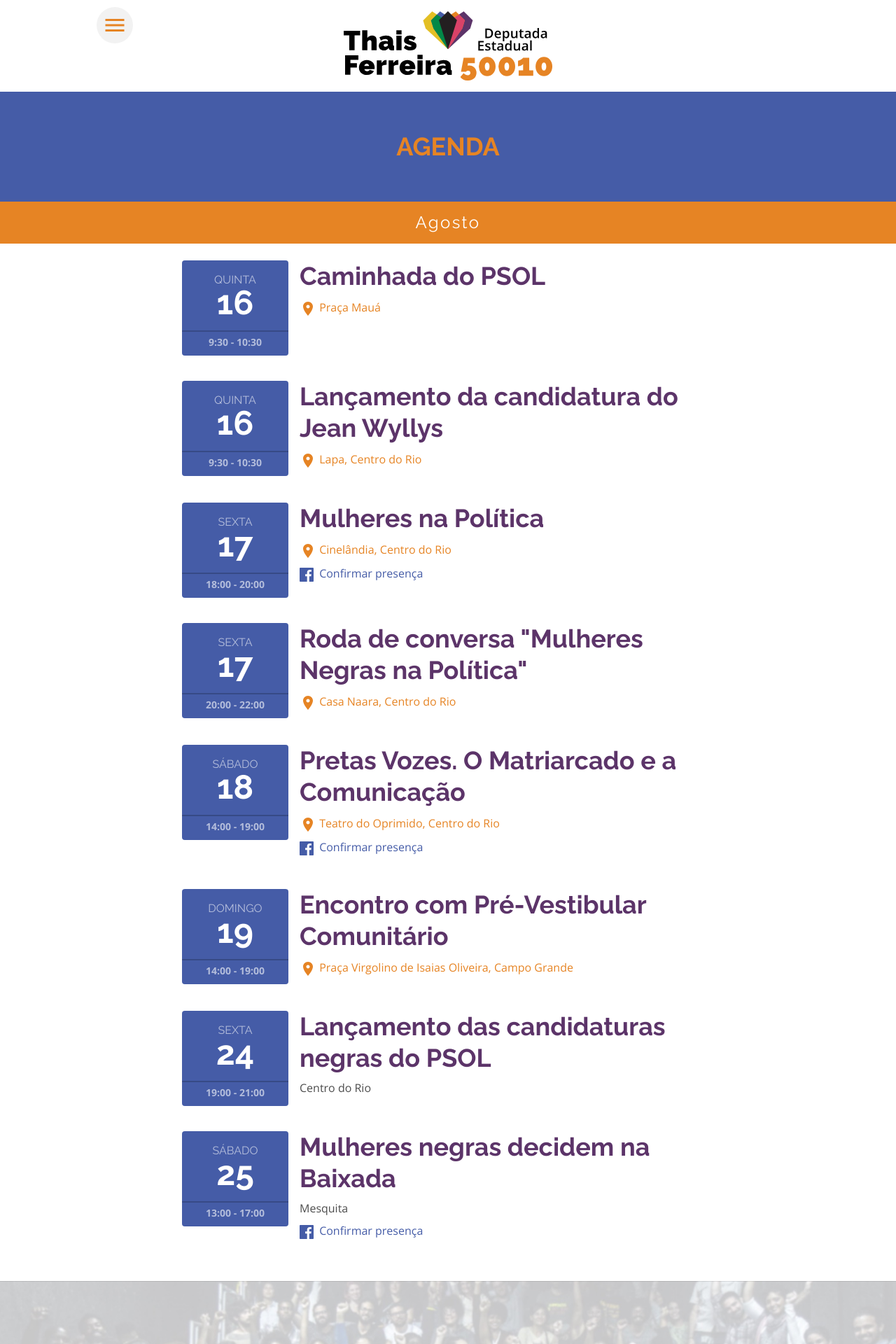
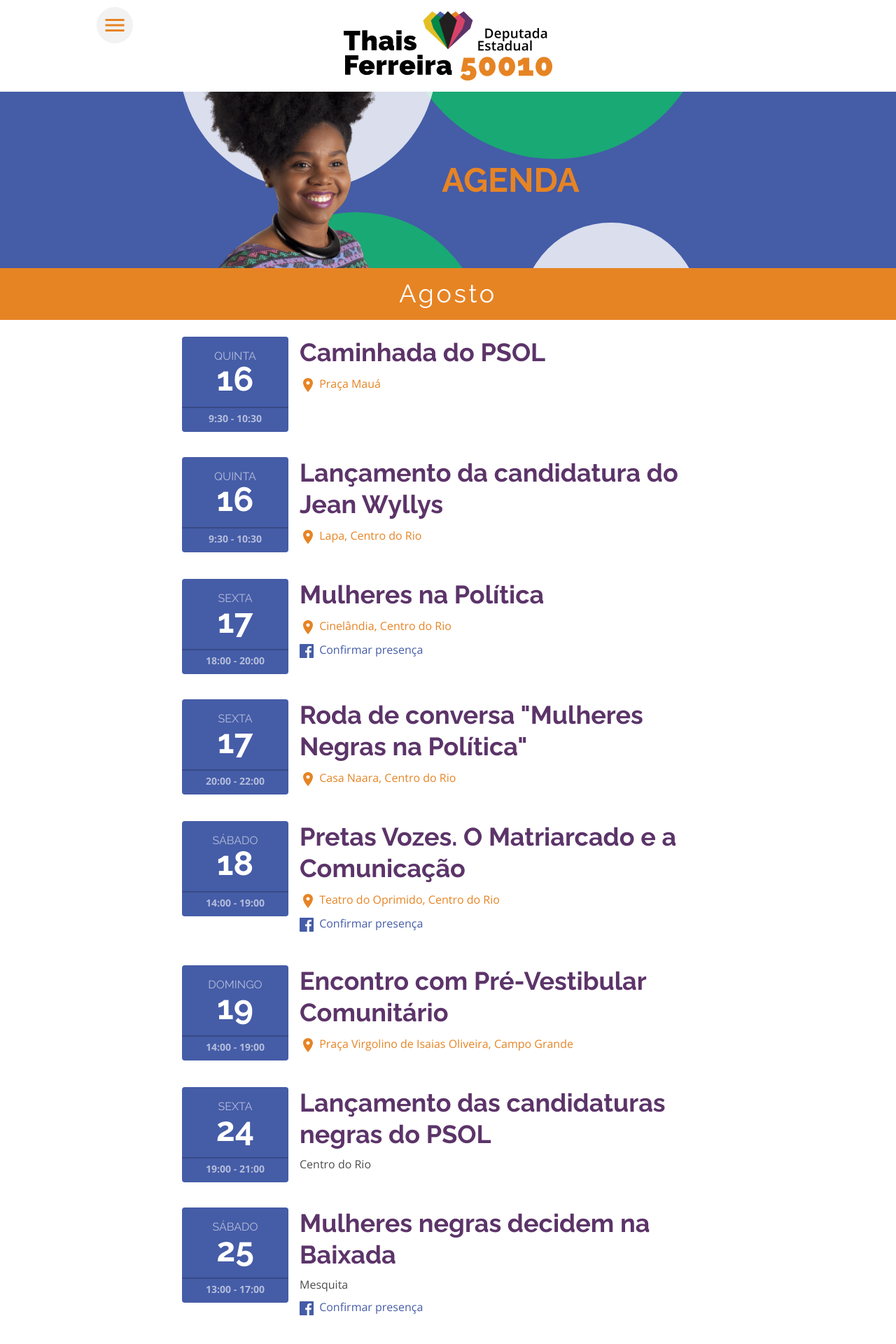
Before and after one commit to rodrigomuniz/thaisferreira, a Jekyll site: the page built from agenda.html, in a window 1280 px wide. Shown: the top 1920 px of the page at 70% size. Built offline with Jekyll 4.4.1, drawn with Linux system fonts in a browser that asks for light colours; nearby versions of some CDN libraries.

Commit message:
add images to page headers

```diff
--- a/_sass/_thais-variables.scss
+++ b/_sass/_thais-variables.scss
@@ -40,8 +40,10 @@
 .navi, .hover-navi:hover { color: $navi; }
 
 .b--deep-purple { border-color: $deep-purple; }
+
 .bg-orange, .hover-bg-orange:hover { background-color: $orange; }
 .bg-gold, .hover-bg-gold:hover { background-color: $gold; }
+.bg-deep-purple, .hover-bg-deep-purple:hover { background-color: $deep-purple; }
 .bg-purple, .hover-bg-purple:hover { background-color: $purple; }
 .bg-pink, .hover-bg-pink:hover { background-color: $pink; }
 .bg-navi, .hover-bg-navi:hover { background-color: $navi; }
--- a/agenda.html
+++ b/agenda.html
@@ -3,15 +3,25 @@
 layout: default
 ---
 <header class="w-100 bg-navi">
-	<div class="center mw8-ns pv4 tc">
-		<h1 class="f2 lh-title ttu orange raleway">{{ page.title }}</h1>
+	<div class="center mw7 pv2 pv5-ns relative overflow-hidden contain">
+		<div class="absolute dn-ns w5 h5 bg-white-80 br-100" style="right: -28%; top: 25%"></div>
+		<div class="absolute dn-ns bg-green br-100" style="right: 1%; top: -21rem; width:24rem; height:24rem;"></div>
+		<div class="absolute dn-ns w5 h5 bg-white-80 br-100" style="left: -8%; top: 55%"></div>
+		<div class="absolute dn-ns w4 h4 bg-green br-100" style="left: 26%; top: 75%;"></div>
+
+		<div class="absolute dn db-ns bg-green br-100" style="right: 1%; top: -22rem; width:28rem; height:28rem;"></div>
+		<div class="absolute dn db-ns bg-white-80 br-100" style="left: 0; bottom: 45%; width:23rem; height:23rem;"></div>
+		<div class="absolute dn db-ns w5 h5 bg-white-80 br-100" style="right: 3%; top: 74%"></div>
+		<div class="absolute dn db-ns bg-green br-100" style="left: 9%; bottom: -18rem; width:23rem; height:23rem;"></div>
+		<div class="absolute w-100 h-100 contain bottom-0 left-0" style="background-image: url(images/bg-thais02.png);background-repeat: no-repeat; background-position: left bottom"></div>
+		<h1 class="f2 f1-ns lh-title ttu orange raleway relative z-999 w-60 ph4 mr3 mr0-ns mr5-l fr tr tc-ns">{{ page.title }}</h1>
 	</div>
 </header>
 
 {% for month in site.data.agenda %}
 <section class="mb4">
 	<div class="bg-orange pv3 mb2">
-		<h4 class="raleway f3 fw2 white tracked ma0 tc">{{ month.title }}</h4>
+		<h4 class="raleway f3 f2-ns fw2 white tracked ma0 tc">{{ month.title }}</h4>
 	</div>
 	{% for event in month.events %}
 	<article class="center mw7 pv2 pv3-ns ph1 mb1 flex">
```
Also changed, not shown: pautas-propostas.html (+8 -2 lines), sobre.html (+8 -2 lines), images/bg-thais.png (added), images/bg-thais02.png (added), images/bg-thais03.png (added).
